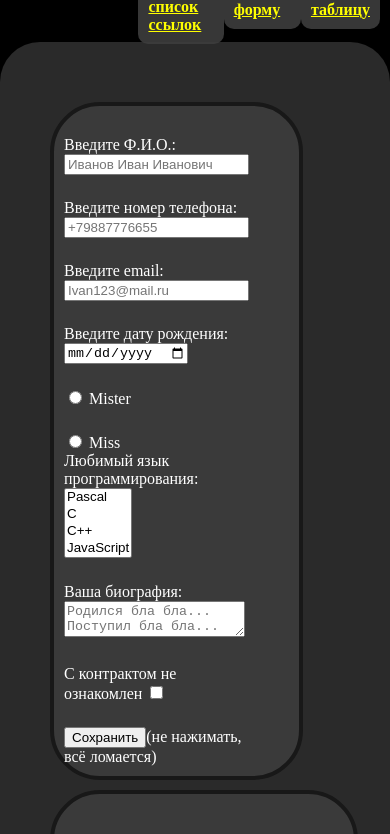
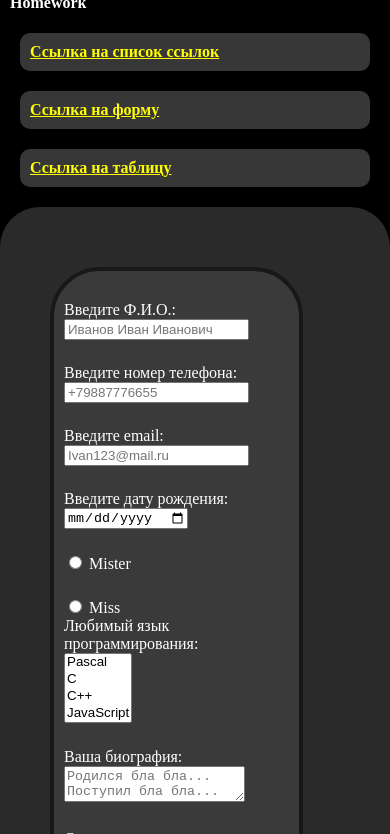
Before and after one commit to Overlord5465/homework_3, a plain HTML site: page index.html in a window 390 px wide. Shown: the part 58-892 px from the top of the page. Drawn offline with Linux system fonts and the light colour scheme.

Commit message:
homework 3.21

```diff
--- a/mobile.css
+++ b/mobile.css
@@ -19,6 +19,9 @@
     background-image: url(./UFO.png);
     background-size: 100%;
     background-repeat: no-repeat;
+    display: flex;
+    flex-direction: column;
+    height: min-content;
   }
 
   footer{
@@ -27,7 +30,7 @@
   }
 
   header h2{
-    margin: auto;
+    margin: 10px;
     background-color: rgba(61, 61, 61, 0.9);
     border-radius: 10px;
     padding: 10px;
```
